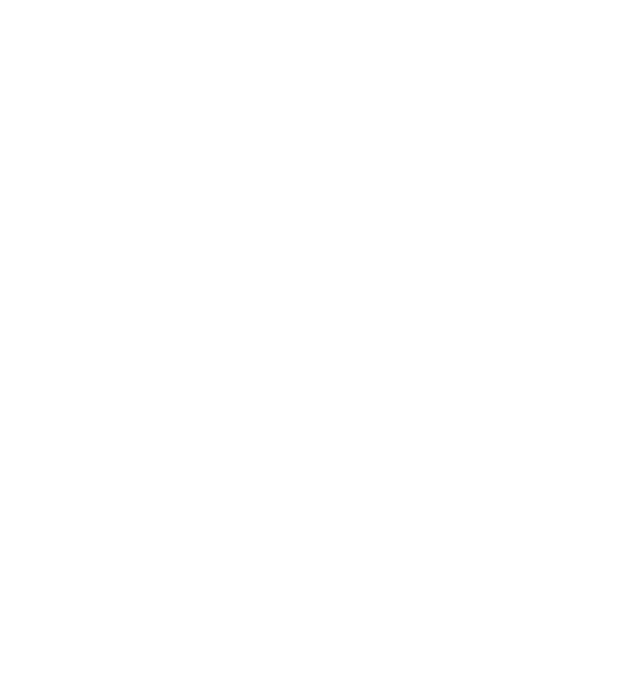
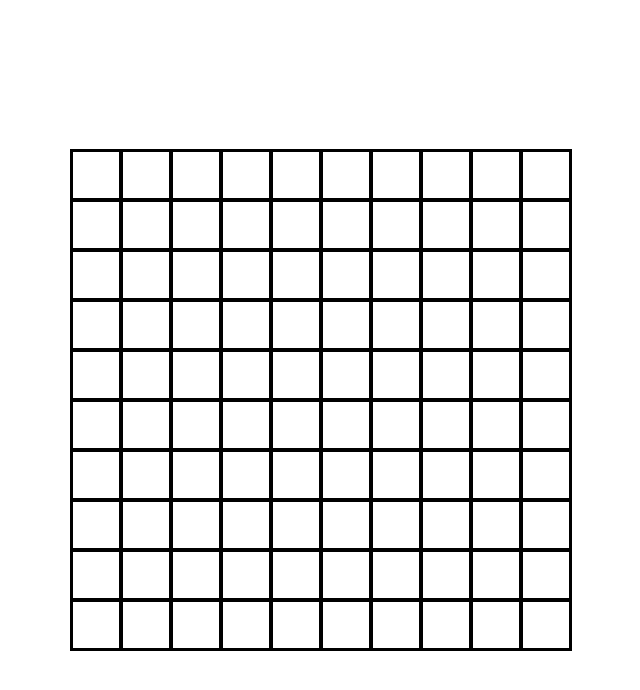
Before and after one commit to Csengeri95/React_tic_tac_toe, a React (Create React App) app: page / in a window 1280 px wide. Shown: the top 690 px of the page, without its empty margins (319-959 px from the left). Built offline with nearby package versions, Linux system fonts and the light colour scheme.

Commit message:
Created the Home, Gameboard, Square components

```diff
--- a/package.json
+++ b/package.json
@@ -1,5 +1,6 @@
 {
   "name": "tic_tac_toe",
+  "title": "Tic Tac Toe",
   "version": "0.1.0",
   "private": true,
   "dependencies": {
--- a/src/App.css
+++ b/src/App.css
@@ -1,5 +1,7 @@
 body {
   margin: 0;
+  padding: 0;
+  box-sizing: border-box;
   font-family: -apple-system, BlinkMacSystemFont, 'Segoe UI', 'Roboto', 'Oxygen',
     'Ubuntu', 'Cantarell', 'Fira Sans', 'Droid Sans', 'Helvetica Neue',
     sans-serif;
--- a/src/App.js
+++ b/src/App.js
@@ -1,9 +1,21 @@
+import { useEffect } from 'react';
 import './App.css';
+import Home from './pages/Home';
+
+const config = require('../package.json')
 
 function App() {
+
+  useEffect(() => {
+    document.title = config.title
+  }, [])
+
+
+
+
   return (
     <div className="app">
-
+      <Home />
     </div>
   );
 }
--- /dev/null
+++ b/src/components/Gameboard.js
@@ -0,0 +1,15 @@
+import { useState } from "react"
+import "../styles/Gameboard.css"
+import Square from "./Square"
+
+
+export default function Gameboard() {
+
+    const [square, setSquare] = useState(Array(100).fill(""))
+
+    return (
+        <div className="gameboard">
+            {square.map((map,index)=><Square key={index} content={map} index={index} />   )}
+        </div>
+    )
+}
--- /dev/null
+++ b/src/components/Square.js
@@ -0,0 +1,10 @@
+import "../styles/Square.css"
+
+
+export default function Square ({content, index}) {
+    return(
+        <div className="square">
+            <div></div>
+        </div>
+    )
+}
--- /dev/null
+++ b/src/pages/Home.js
@@ -0,0 +1,11 @@
+import Gameboard from "../components/Gameboard";
+import "../styles/Home.css"
+
+
+export default function Home() {
+    return (
+        <div className="home">
+            <Gameboard />
+        </div>
+    )
+}
--- /dev/null
+++ b/src/styles/Gameboard.css
@@ -0,0 +1,8 @@
+.gameboard {
+    display: grid;
+    width: 500px;
+    height: 500px;
+    grid-template-columns: repeat(10, 1fr);
+    grid-template-rows: repeat(10, 1fr);
+    border: 1px solid #000000;
+}
--- /dev/null
+++ b/src/styles/Home.css
@@ -0,0 +1,6 @@
+.home {
+    height: 100vh;
+    display: flex;
+    justify-content: center;
+    align-items: center;
+}
--- /dev/null
+++ b/src/styles/Square.css
@@ -0,0 +1,6 @@
+.square {
+    width:50px;
+    height: 50px;
+    border:2px solid #000000;
+    box-sizing: border-box;
+}
```
